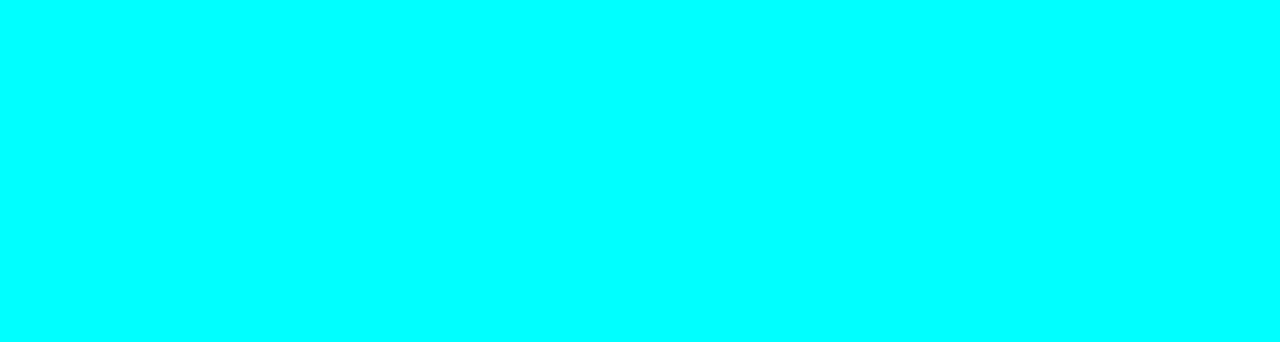
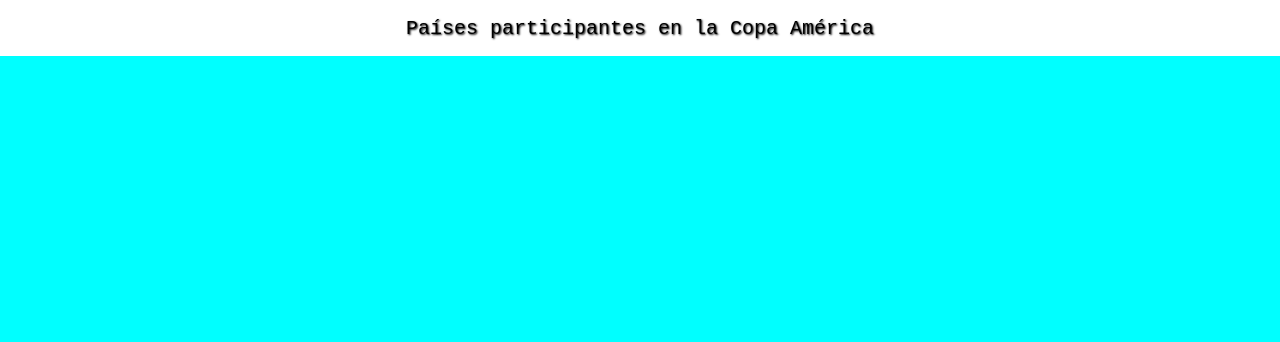
Before and after one commit to AdrianCCRS/curso-css, a plain HTML site: page index.html in a window 1280 px wide. Shown: the top 342 px of the page. Drawn offline with Linux system fonts and the light colour scheme.

Commit message:
agrego navbar "sticky"

```diff
--- a/index.html
+++ b/index.html
@@ -7,7 +7,9 @@
     <title>Clases CSS</title>
 </head>
 <body>
+
     <div class="container">
+        <nav> Países participantes en la Copa América</nav>
         <section class="one"> <h1>Argentina</h1> </section>
         <section class="two"><h1>Brasil</h1></section>
         <section class="three"><h1>Colombia</h1></section>
--- a/style.css
+++ b/style.css
@@ -3,6 +3,20 @@
   padding: 0;
   box-sizing: border-box;
   font-family: "Poppins", sans-serif;
+  --nav-height: 7vh;
+}
+
+nav{
+  display: flex;
+  justify-content: center;
+  align-items: center;
+  height: var(--nav-height);
+  font-family: monospace;
+  position: sticky;
+  top: 0;
+  font-size: 20px;
+  text-shadow: 1px 1px 2px #000;
+  background-color: white;
 }
 
 .container{
@@ -17,8 +31,9 @@
   align-items: center;
   height: 100vh;
   scroll-snap-align: start;
+  scroll-margin: var(--nav-height);
+  scroll-snap-stop: always;
 }
-
 
 
 h1{
```
